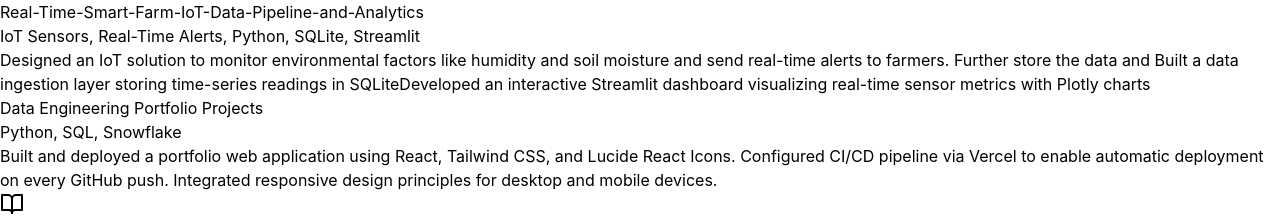
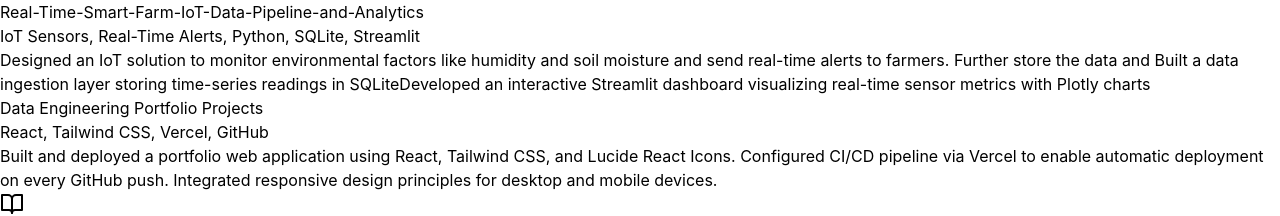
Before and after one commit to Rakshithbodakuntla/My_portfolio, a React (Vite) app: page / in a window 1280 px wide. Shown: the part 1586-1802 px from the top of the page. Built offline with nearby package versions, Linux system fonts and the light colour scheme.

Commit message:
Update App.jsx

```diff
--- a/src/App.jsx
+++ b/src/App.jsx
@@ -75,7 +75,7 @@ export default function Portfolio() {
     },
     {
       title: 'Data Engineering Portfolio Projects',
-      tech: 'Python, SQL, Snowflake',
+      tech: 'React, Tailwind CSS, Vercel, GitHub',
       description: 'Built and deployed a portfolio web application using React, Tailwind CSS, and Lucide React Icons. Configured CI/CD pipeline via Vercel to enable automatic deployment on every GitHub push. Integrated responsive design principles for desktop and mobile devices.'
     },
 
```
